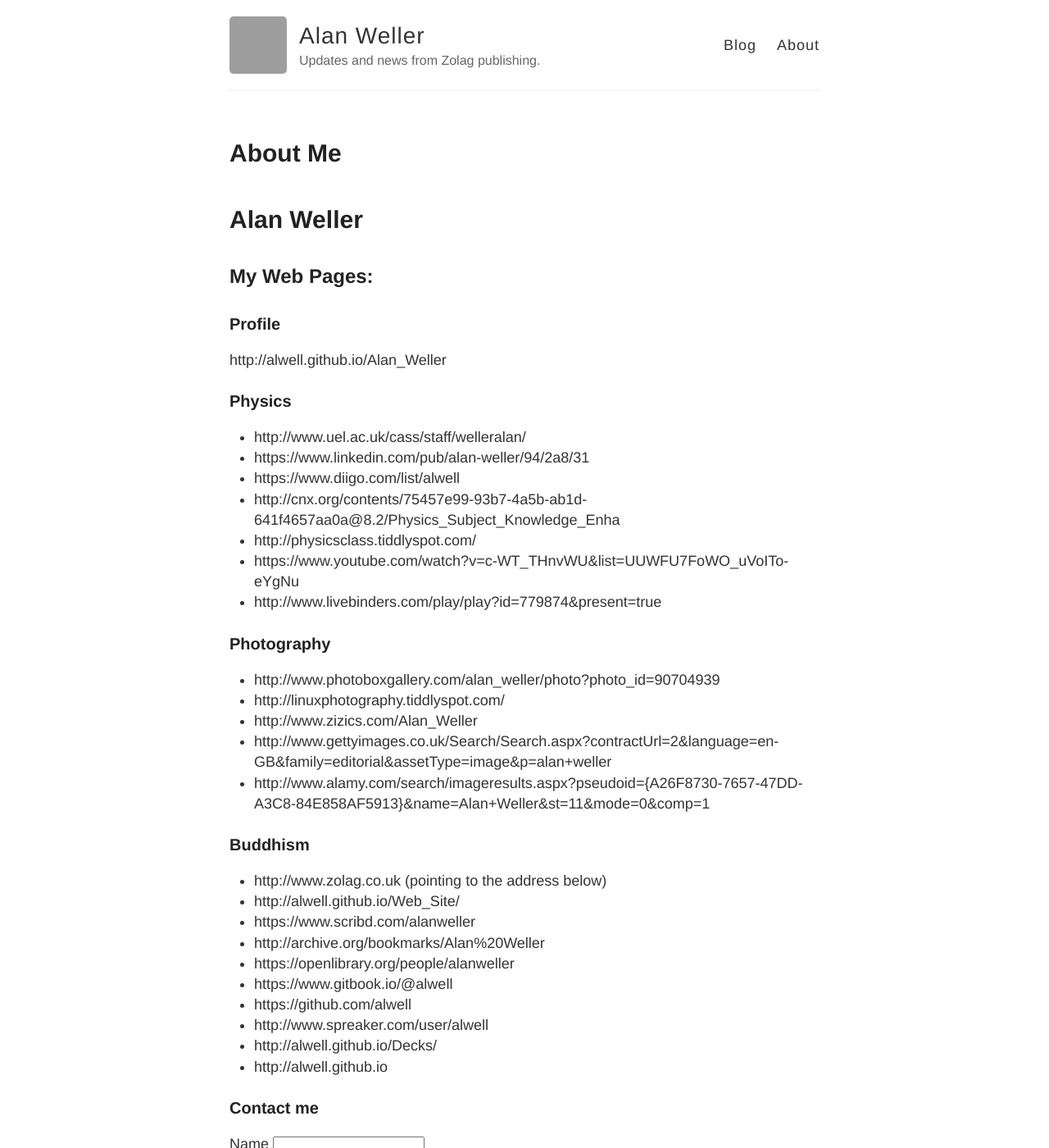
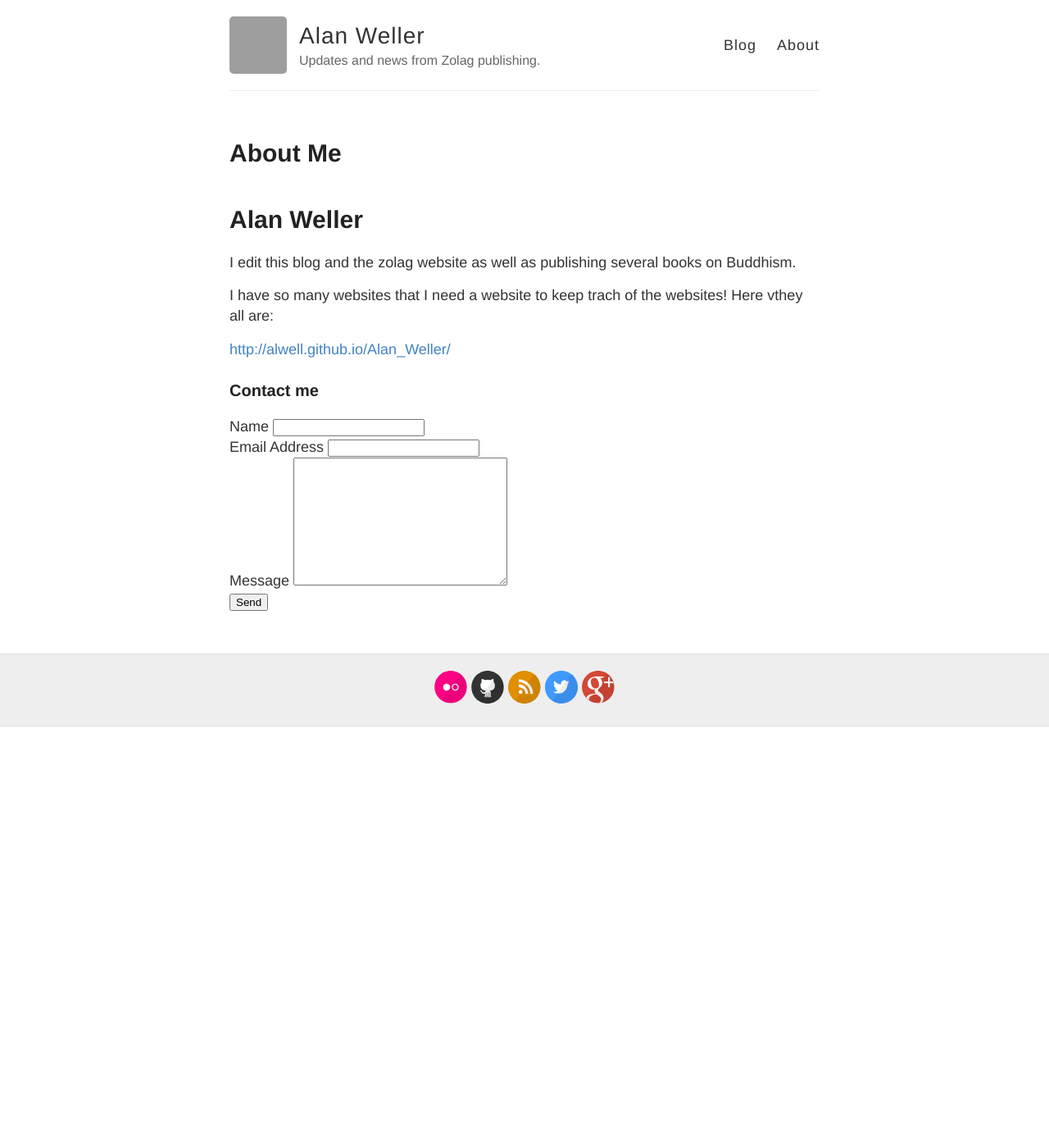
Before and after one commit to alwell/alwell.github.io, a Jekyll site: the page built from about.md, in a window 1280 px wide and 1400 px high. Shown: the whole window at 82% size. Built offline with Jekyll 4.4.1, drawn with Linux system fonts in a browser that asks for light colours; Markdown is read by kramdown in place of the engine named in the settings; grey boxes are pictures that could not be loaded.

Commit message:
Update about.md

```diff
--- a/about.md
+++ b/about.md
@@ -5,38 +5,12 @@ date: 2015-08-04
 ---
 # Alan Weller
 
-## My Web Pages:
+I edit this blog and the zolag website as well as publishing several books on Buddhism.
 
-### Profile
-http://alwell.github.io/Alan_Weller
+I have so many websites that I need a website to keep trach of the websites! Here vthey all are:
 
-### Physics
-- http://www.uel.ac.uk/cass/staff/welleralan/
-- https://www.linkedin.com/pub/alan-weller/94/2a8/31
-- https://www.diigo.com/list/alwell
-- http://cnx.org/contents/75457e99-93b7-4a5b-ab1d-641f4657aa0a@8.2/Physics_Subject_Knowledge_Enha
-- http://physicsclass.tiddlyspot.com/
-- https://www.youtube.com/watch?v=c-WT_THnvWU&list=UUWFU7FoWO_uVoITo-eYgNu
-- http://www.livebinders.com/play/play?id=779874&present=true
+[http://alwell.github.io/Alan_Weller/](http://alwell.github.io/Alan_Weller/)
 
-### Photography
-- http://www.photoboxgallery.com/alan_weller/photo?photo_id=90704939
-- http://linuxphotography.tiddlyspot.com/
-- http://www.zizics.com/Alan_Weller
-- http://www.gettyimages.co.uk/Search/Search.aspx?contractUrl=2&language=en-GB&family=editorial&assetType=image&p=alan+weller
-- http://www.alamy.com/search/imageresults.aspx?pseudoid={A26F8730-7657-47DD-A3C8-84E858AF5913}&name=Alan+Weller&st=11&mode=0&comp=1
-
-### Buddhism
-- http://www.zolag.co.uk (pointing to the address below)
-- http://alwell.github.io/Web_Site/
-- https://www.scribd.com/alanweller
-- http://archive.org/bookmarks/Alan%20Weller
-- https://openlibrary.org/people/alanweller
-- https://www.gitbook.io/@alwell
-- https://github.com/alwell
-- http://www.spreaker.com/user/alwell
-- http://alwell.github.io/Decks/
-- http://alwell.github.io
 
 ### Contact me
 
```
